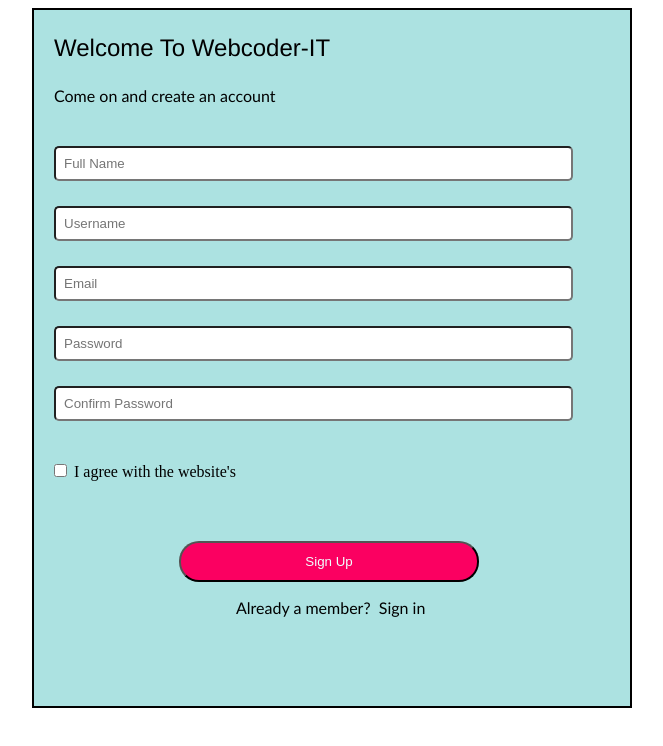
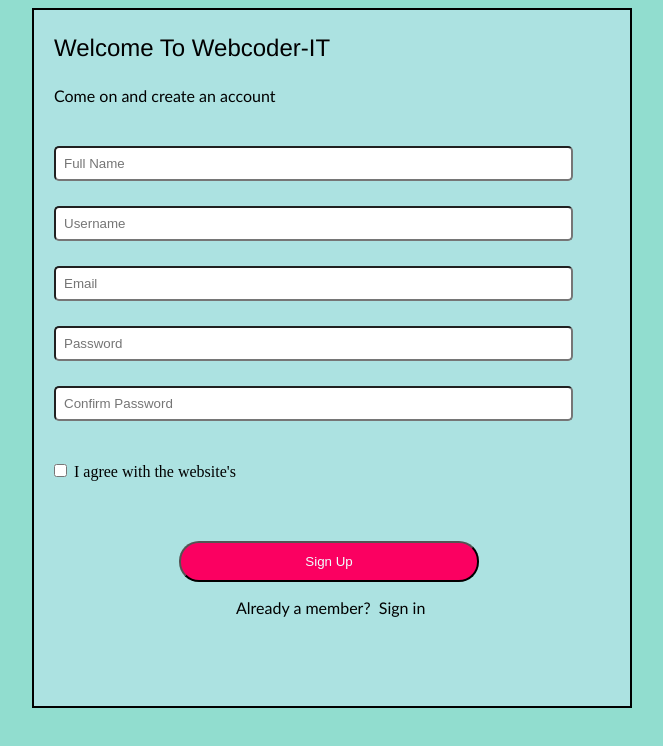
Before and after one commit to mohammad-rakib-hasan/Class--9--Margin-Padding-Form-Design--, a plain HTML site: page services.html in a window 1280 px wide. Shown: the whole page, without its empty margins (308-971 px from the left). Drawn offline with Linux system fonts and the light colour scheme.

Commit message:
my first form design

```diff
--- a/services.html
+++ b/services.html
@@ -7,7 +7,7 @@
     <link rel="icon" type="image/x-icon"href="https://img.freepik.com/premium-vector/abstract-rj-jr-r-j-letters-logo-monogram-icon_709422-1794.jpg">
     <link href="style.css" rel="stylesheet">
                              </head>
-<body>
+<body class="body-main">
 
 
       <div class="body-1">
--- a/style.css
+++ b/style.css
@@ -1,3 +1,7 @@
+.body-main{
+    background-color:#91DDCF;
+}
+
 .head{
     background-color: #EDFAFD;
 }
```
Also changed, not shown: image.folder/rakib.avif (added).
